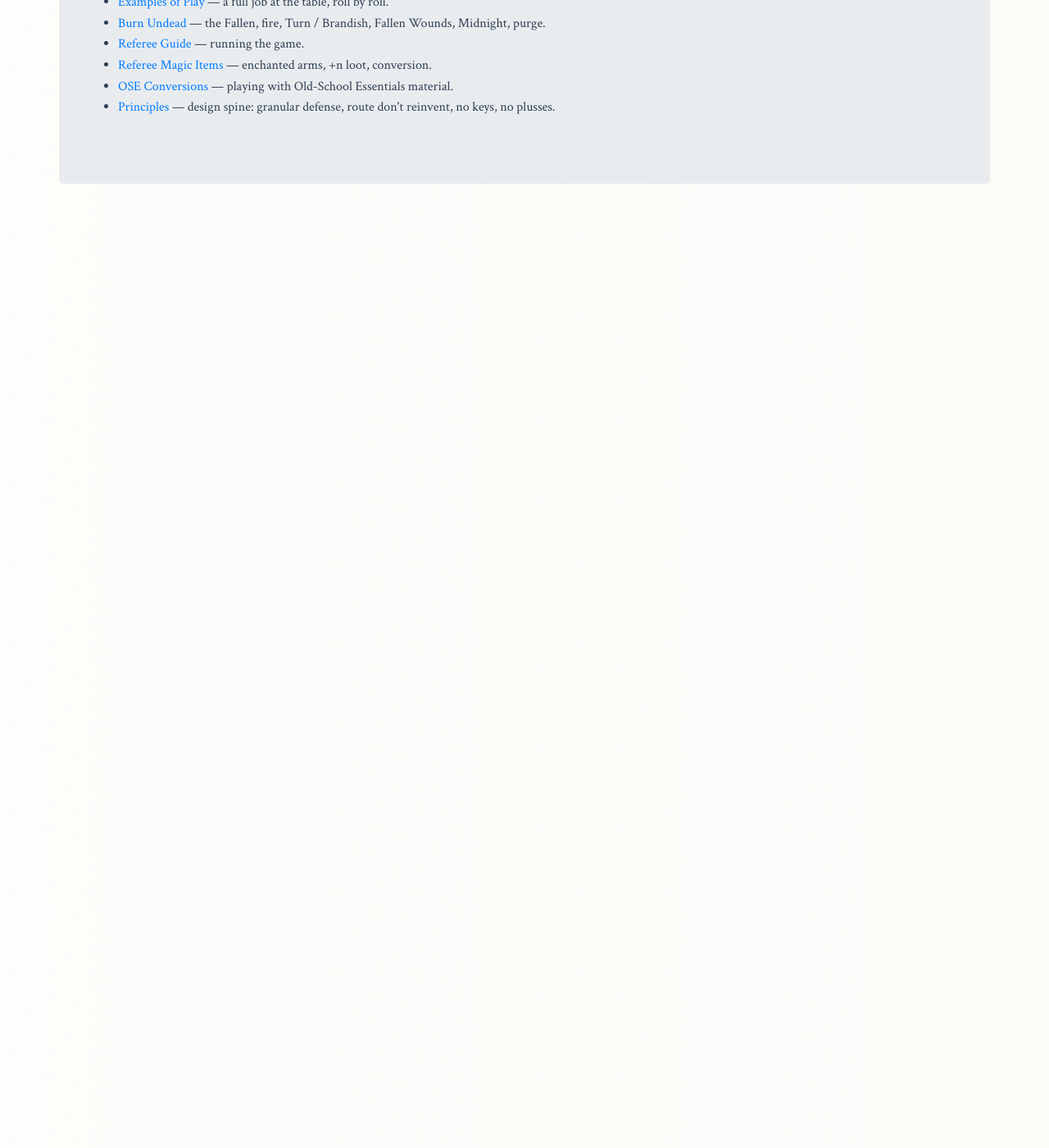
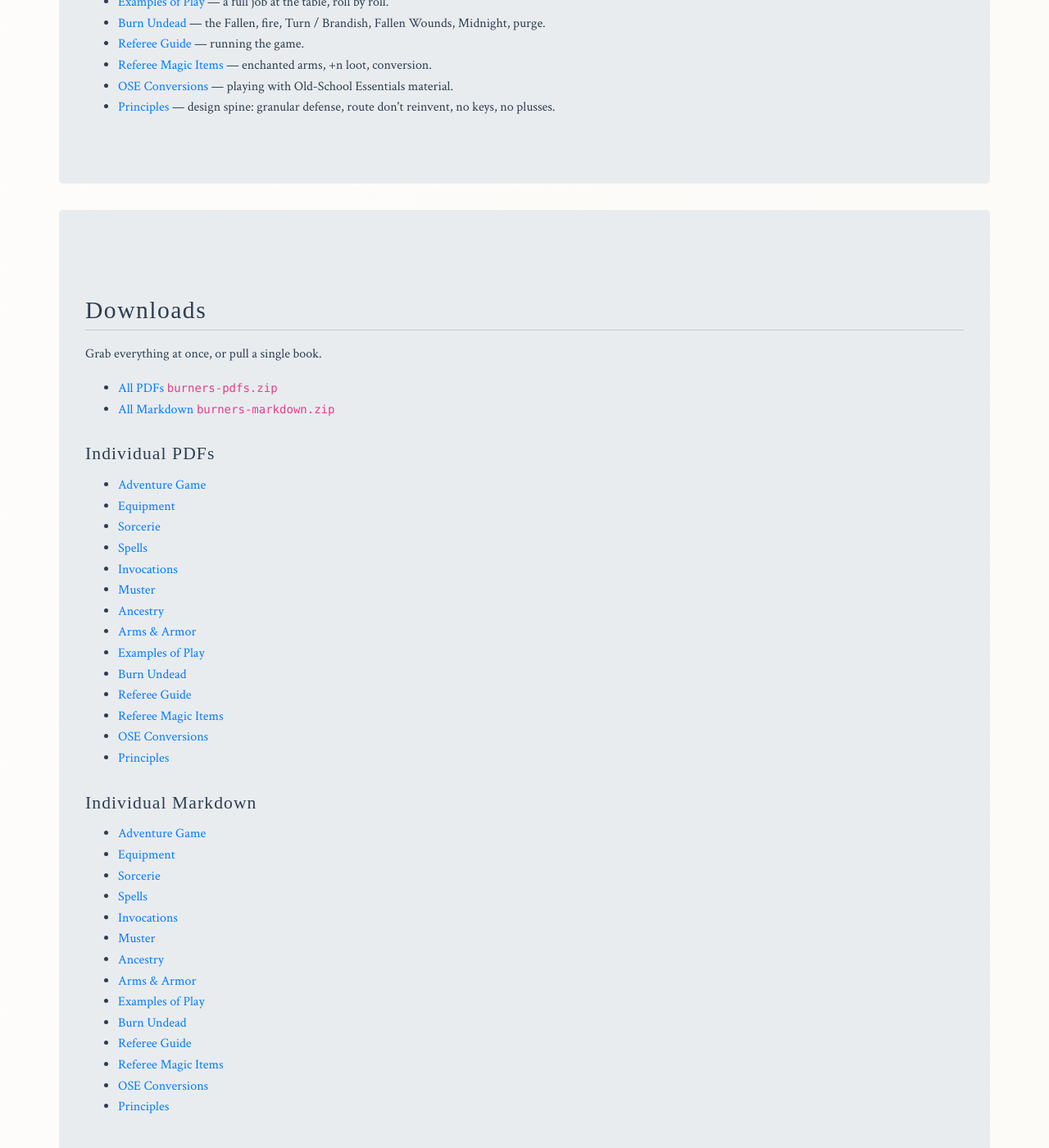
Before and after one commit to paulabrams/burners, a Jekyll site: the page built from index.html, in a window 1280 px wide and 1400 px high, scrolled down 2824 px. Shown: the whole window at 82% size. Built offline with Jekyll 4.4.1, drawn with Linux system fonts in a browser that asks for light colours; some web fonts are replaced; before the commit the page ends 3112 px from its top, so only the background shows below that.

Commit message:
Publish local draft: homepage downloads, PDF/markdown zips on deploy.
Co-authored-by: Cursor <cursoragent@cursor.com>

```diff
--- a/index.html
+++ b/index.html
@@ -44,3 +44,46 @@ hero_alt: "Free fight outside the walls — Albert Robida"
     <li><a href="{{ '/burners-principles.html' | relative_url }}">Principles</a> — design spine: granular defense, route don't reinvent, no keys, no plusses.</li>
   </ul>
 </div>
+
+<div class="jumbotron">
+  <h2>Downloads</h2>
+  <p>Grab everything at once, or pull a single book.</p>
+  <ul>
+    <li><a href="{{ '/downloads/burners-pdfs.zip' | relative_url }}">All PDFs</a> <code>burners-pdfs.zip</code></li>
+    <li><a href="{{ '/downloads/burners-markdown.zip' | relative_url }}">All Markdown</a> <code>burners-markdown.zip</code></li>
+  </ul>
+  <h3>Individual PDFs</h3>
+  <ul>
+    <li><a href="{{ '/pdf/burners-adventure-game.pdf' | relative_url }}">Adventure Game</a></li>
+    <li><a href="{{ '/pdf/burners-equipment.pdf' | relative_url }}">Equipment</a></li>
+    <li><a href="{{ '/pdf/burners-sorcerie.pdf' | relative_url }}">Sorcerie</a></li>
+    <li><a href="{{ '/pdf/burners-spells.pdf' | relative_url }}">Spells</a></li>
+    <li><a href="{{ '/pdf/burners-invocations.pdf' | relative_url }}">Invocations</a></li>
+    <li><a href="{{ '/pdf/burners-muster.pdf' | relative_url }}">Muster</a></li>
+    <li><a href="{{ '/pdf/burners-ancestry.pdf' | relative_url }}">Ancestry</a></li>
+    <li><a href="{{ '/pdf/burners-arms-and-armor.pdf' | relative_url }}">Arms &amp; Armor</a></li>
+    <li><a href="{{ '/pdf/burners-examples-of-play.pdf' | relative_url }}">Examples of Play</a></li>
+    <li><a href="{{ '/pdf/burners-burn-undead.pdf' | relative_url }}">Burn Undead</a></li>
+    <li><a href="{{ '/pdf/burners-referee-guide.pdf' | relative_url }}">Referee Guide</a></li>
+    <li><a href="{{ '/pdf/burners-referee-magic-items.pdf' | relative_url }}">Referee Magic Items</a></li>
+    <li><a href="{{ '/pdf/burners-ose-conversions.pdf' | relative_url }}">OSE Conversions</a></li>
+    <li><a href="{{ '/pdf/burners-principles.pdf' | relative_url }}">Principles</a></li>
+  </ul>
+  <h3>Individual Markdown</h3>
+  <ul>
+    <li><a href="{{ '/markdown/burners-adventure-game.md' | relative_url }}">Adventure Game</a></li>
+    <li><a href="{{ '/markdown/burners-equipment.md' | relative_url }}">Equipment</a></li>
+    <li><a href="{{ '/markdown/burners-sorcerie.md' | relative_url }}">Sorcerie</a></li>
+    <li><a href="{{ '/markdown/burners-spells.md' | relative_url }}">Spells</a></li>
+    <li><a href="{{ '/markdown/burners-invocations.md' | relative_url }}">Invocations</a></li>
+    <li><a href="{{ '/markdown/burners-muster.md' | relative_url }}">Muster</a></li>
+    <li><a href="{{ '/markdown/burners-ancestry.md' | relative_url }}">Ancestry</a></li>
+    <li><a href="{{ '/markdown/burners-arms-and-armor.md' | relative_url }}">Arms &amp; Armor</a></li>
+    <li><a href="{{ '/markdown/burners-examples-of-play.md' | relative_url }}">Examples of Play</a></li>
+    <li><a href="{{ '/markdown/burners-burn-undead.md' | relative_url }}">Burn Undead</a></li>
+    <li><a href="{{ '/markdown/burners-referee-guide.md' | relative_url }}">Referee Guide</a></li>
+    <li><a href="{{ '/markdown/burners-referee-magic-items.md' | relative_url }}">Referee Magic Items</a></li>
+    <li><a href="{{ '/markdown/burners-ose-conversions.md' | relative_url }}">OSE Conversions</a></li>
+    <li><a href="{{ '/markdown/burners-principles.md' | relative_url }}">Principles</a></li>
+  </ul>
+</div>
```
Also changed, not shown: .github/workflows/jekyll.yml, 2 other files.
